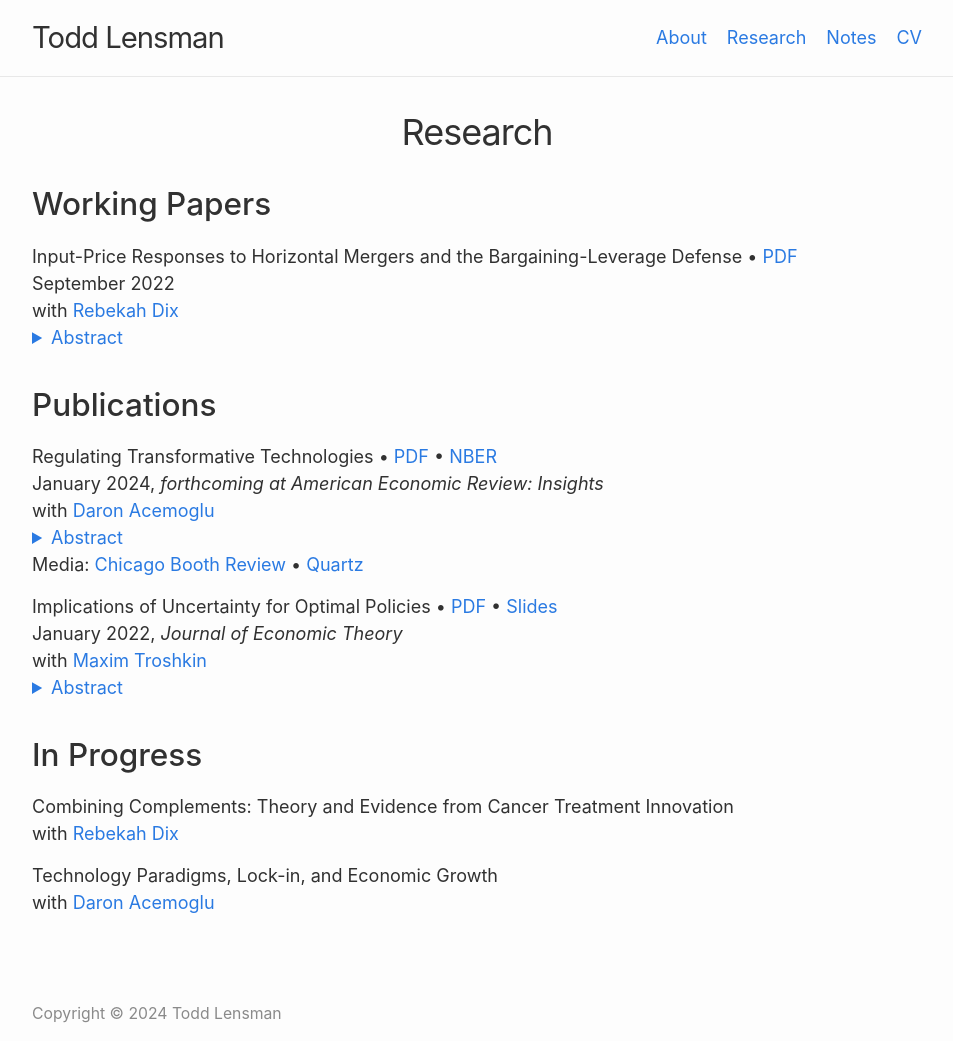
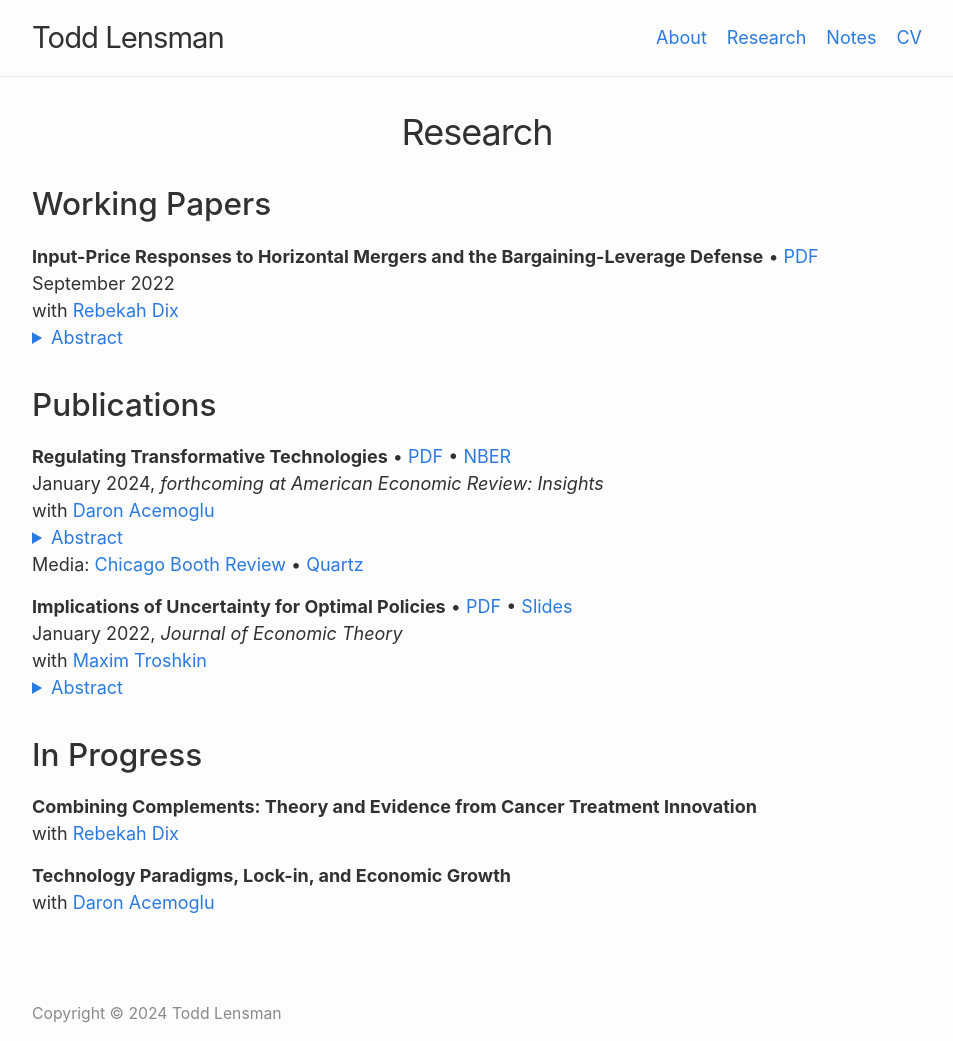
Before and after one commit to talensman/talensman.github.io, a Jekyll site: the page built from research.md, in a window 1280 px wide. Shown: the whole page, without its empty margins (163-1116 px from the left). Built offline with Jekyll 4.4.1, drawn with Linux system fonts in a browser that asks for light colours.

```diff
--- a/research.md
+++ b/research.md
@@ -8,7 +8,7 @@ permalink: /research/
 ## Working Papers
 
 
-Input-Price Responses to Horizontal Mergers and the Bargaining-Leverage Defense • <a href="/files/research/ipp.pdf">PDF</a><br>
+<b>Input-Price Responses to Horizontal Mergers and the Bargaining-Leverage Defense</b> • <a href="/files/research/ipp.pdf">PDF</a><br>
 September 2022<br>
 with <a href="https://rebekahanne.github.io/research/" target="_blank">Rebekah Dix</a><br>
 <details style="margin-bottom: 15px; margin-top: -15px">
@@ -22,7 +22,7 @@ with <a href="https://rebekahanne.github.io/research/" target="_blank">Rebekah D
 ## Publications
 
 
-Regulating Transformative Technologies • <a href="/files/research/tech-reg-final.pdf">PDF</a> • <a href="https://www.nber.org/papers/w31461?utm_campaign=ntwh&utm_medium=email&utm_source=ntwg27" target="_blank">NBER</a><br>
+<b>Regulating Transformative Technologies</b> • <a href="/files/research/tech-reg-final.pdf">PDF</a> • <a href="https://www.nber.org/papers/w31461?utm_campaign=ntwh&utm_medium=email&utm_source=ntwg27" target="_blank">NBER</a><br>
 January 2024, *forthcoming at American Economic Review: Insights*<br>
 with <a href="https://economics.mit.edu/people/faculty/daron-acemoglu" target="_blank">Daron Acemoglu</a><br>
 <details style="margin-top: -15px">
@@ -34,7 +34,7 @@ with <a href="https://economics.mit.edu/people/faculty/daron-acemoglu" target="_
 Media: <a style = "margin-bottom: 15px" href="https://www.chicagobooth.edu/review/ai-is-going-disrupt-labor-market-it-doesnt-have-destroy-it" target="_blank">Chicago Booth Review</a> • <a href="https://qz.com/the-economic-case-for-slowing-down-ai-1850627827" target="_blank">Quartz</a><br>
 
 
-Implications of Uncertainty for Optimal Policies • <a href="/files/research/AwL-pub.pdf">PDF</a> • <a href="/files/research/AwL-7-slides.pdf">Slides</a><br>
+<b>Implications of Uncertainty for Optimal Policies</b> • <a href="/files/research/AwL-pub.pdf">PDF</a> • <a href="/files/research/AwL-7-slides.pdf">Slides</a><br>
 January 2022, *Journal of Economic Theory*<br>
 with <a href="http://business-school.exeter.ac.uk/about/people/profile/index.php?web_id=max_troshkin" target="_blank">Maxim Troshkin</a><br>
 <details style="margin-bottom: 15px; margin-top: -15px">
@@ -48,8 +48,8 @@ with <a href="http://business-school.exeter.ac.uk/about/people/profile/index.php
 ## In Progress
 
 
-Combining Complements: Theory and Evidence from Cancer Treatment Innovation<br>
+<b>Combining Complements: Theory and Evidence from Cancer Treatment Innovation</b><br>
 with <a href="https://rebekahanne.github.io/research/" target="_blank">Rebekah Dix</a><br>
 
-Technology Paradigms, Lock-in, and Economic Growth<br>
+<b>Technology Paradigms, Lock-in, and Economic Growth</b><br>
 with <a href="https://economics.mit.edu/people/faculty/daron-acemoglu" target="_blank">Daron Acemoglu</a>
```
